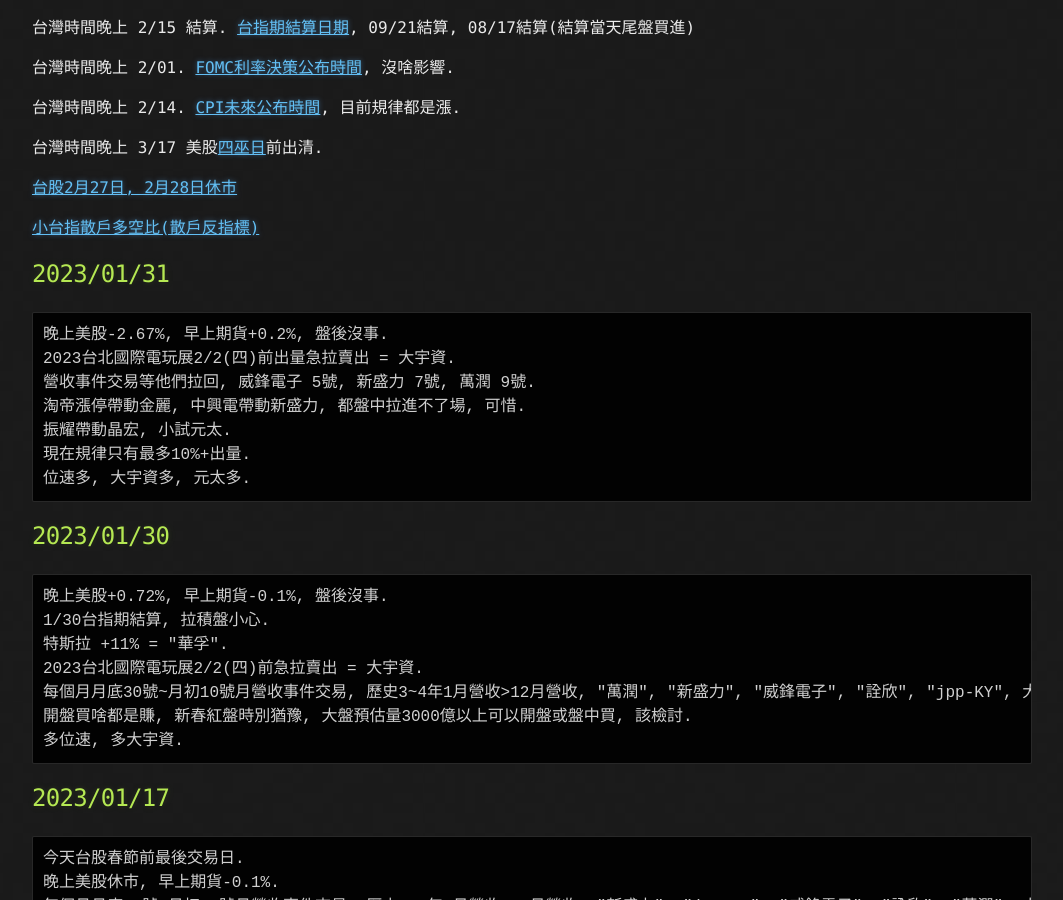
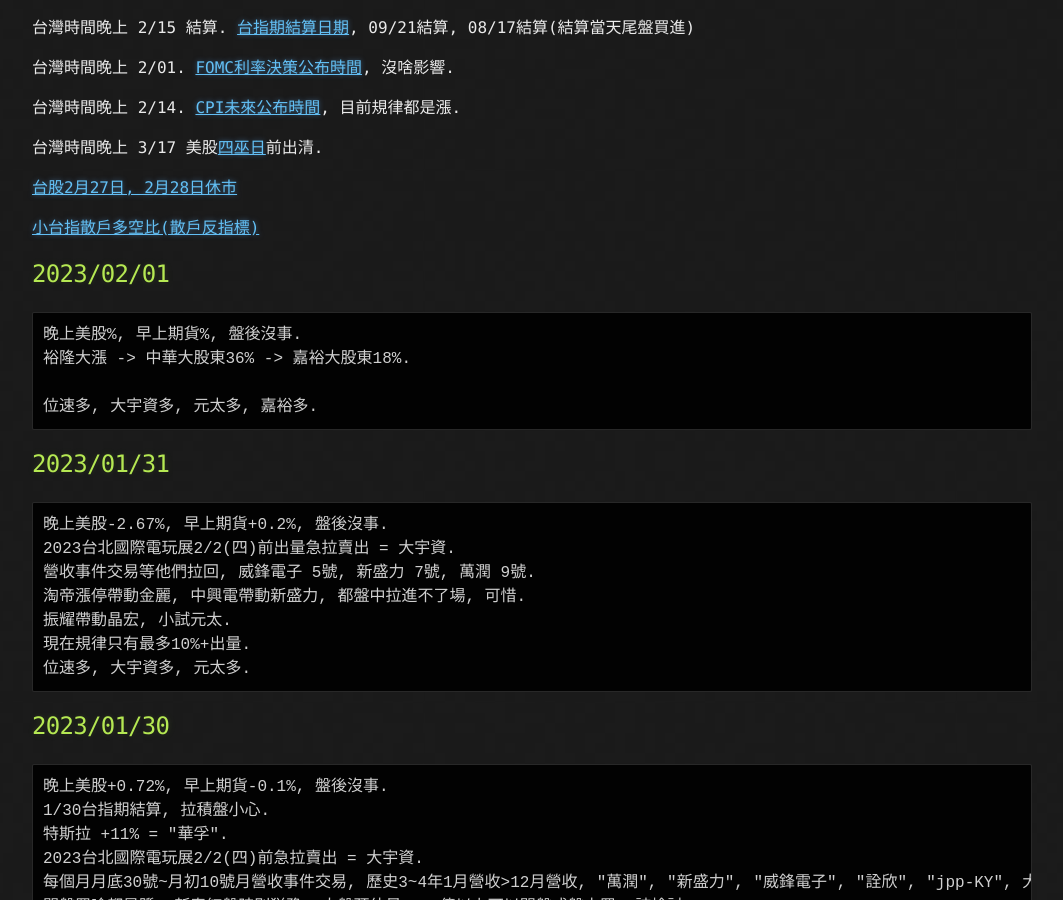
Before and after one commit to lepg5487/Stock_God, a Jekyll site: the page built from index.md, in a window 1280 px wide and 900 px high, scrolled down 362 px. Shown: the whole window, without its empty margins (108-1171 px from the left). Built offline with Jekyll 4.4.1, drawn with Linux system fonts in a browser that asks for light colours; our own code applies the rules of GitHub Pages for plain Markdown files.

Commit message:
Update index.md

````diff
--- a/index.md
+++ b/index.md
@@ -19,6 +19,14 @@
 [台股2月27日, 2月28日休市](https://www.twse.com.tw/zh/holidaySchedule/holidaySchedule)
 
 [小台指散戶多空比(散戶反指標)](https://www.macromicro.me/charts/20069/tw-mtx-long-to-short-ratio-of-individual-player)
+
+## 2023/02/01
+```
+晚上美股%, 早上期貨%, 盤後沒事.
+裕隆大漲 -> 中華大股東36% -> 嘉裕大股東18%.
+
+位速多, 大宇資多, 元太多, 嘉裕多.
+```
 
 ## 2023/01/31
 ```
````
